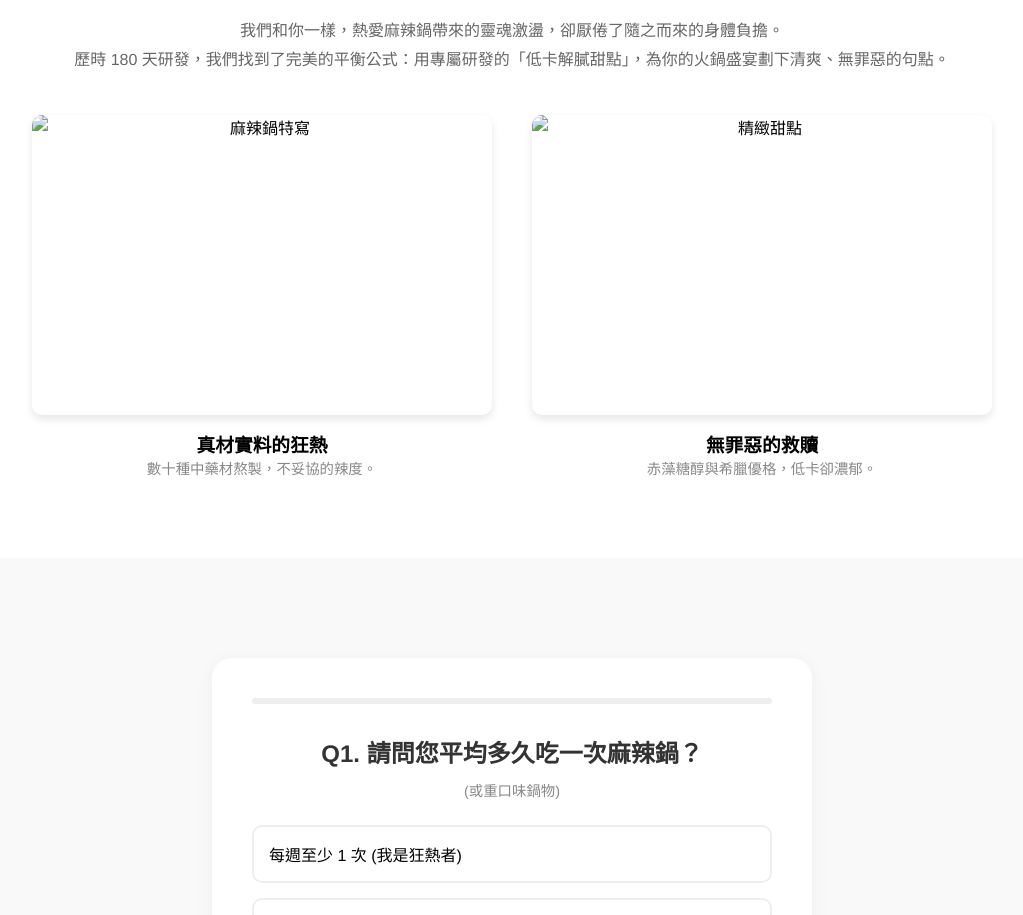
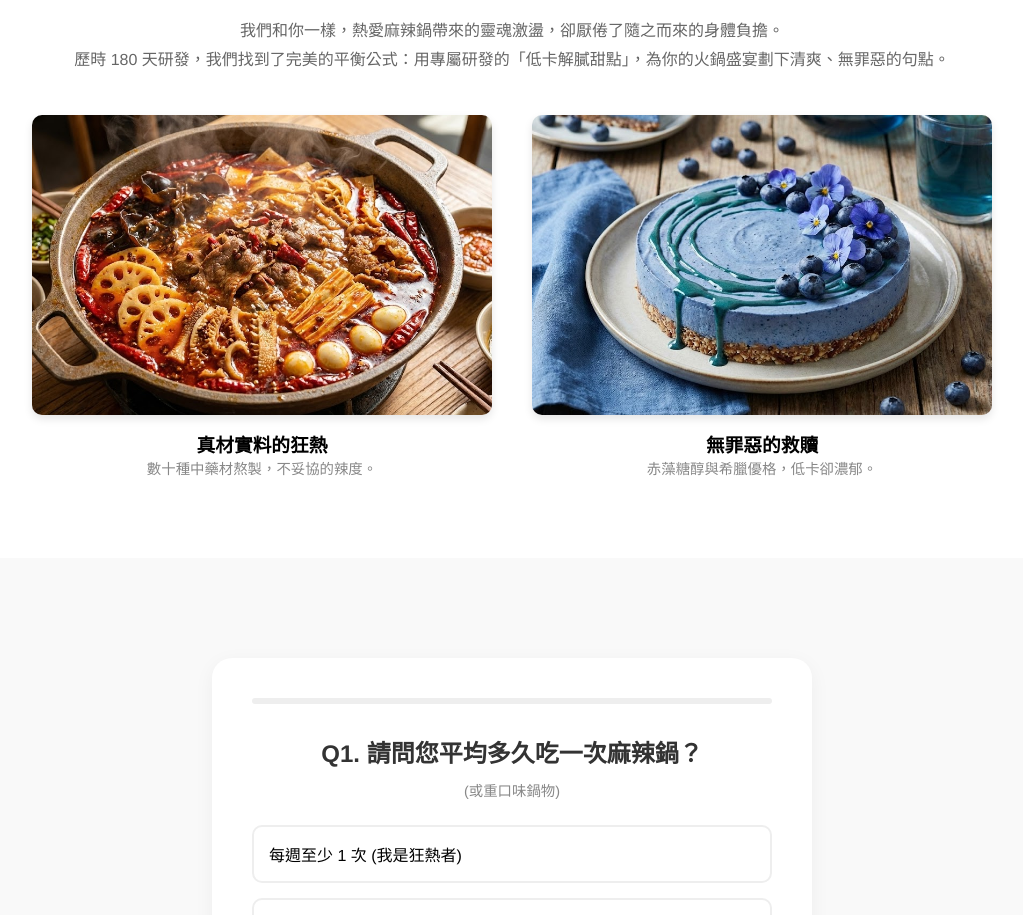
Before and after one commit to AustinYoan/hotpot_dessert, a plain HTML site: page index.html in a window 1280 px wide. Shown: the part 929-1844 px from the top of the page, without its empty margins (128-1151 px from the left). Drawn offline with Linux system fonts and the light colour scheme.

Commit message:
Update index.html

```diff
--- a/index.html
+++ b/index.html
@@ -208,12 +208,12 @@
 
         <div class="story-grid">
             <div>
-                <img src="hotpot.jpg" alt="麻辣鍋特寫" class="story-photo">
+                <img src="image/hotpot.jpg" alt="麻辣鍋特寫" class="story-photo">
                 <h3 style="margin-top: 15px;">真材實料的狂熱</h3>
                 <p style="font-size: 0.9rem; color: #888;">數十種中藥材熬製，不妥協的辣度。</p>
             </div>
             <div>
-                <img src="dessert.jpg" alt="精緻甜點" class="story-photo">
+                <img src="image/dessert.jpg" alt="精緻甜點" class="story-photo">
                 <h3 style="margin-top: 15px;">無罪惡的救贖</h3>
                 <p style="font-size: 0.9rem; color: #888;">赤藻糖醇與希臘優格，低卡卻濃郁。</p>
             </div>
```
